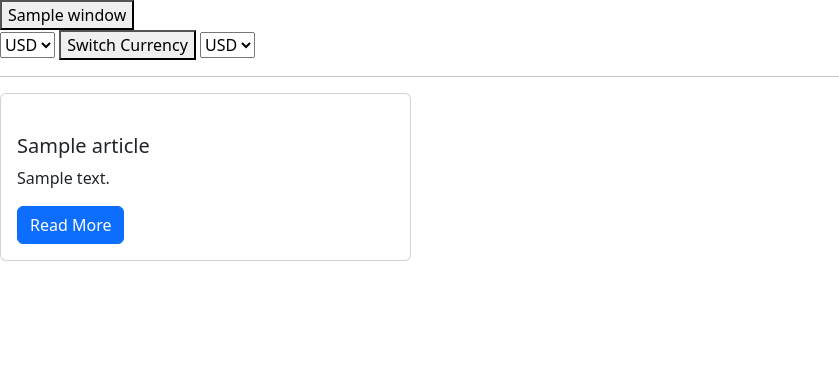
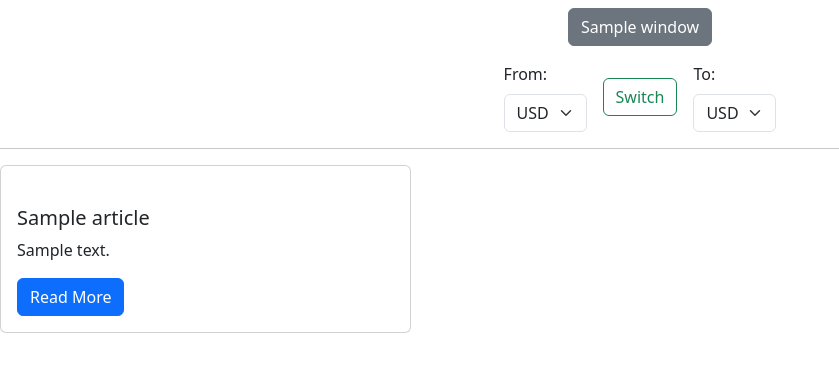
Before and after one commit to KaFkAaAaAaAa/StockInsight, a Django app: template StockInsight/templates/currencies/currency.html in a window 1280 px wide. Shown: the part 156-528 px from the top of the page, without its empty margins (0-839 px from the left). Run offline with Django 5.2, Linux system fonts and the light colour scheme; tables that the repository leaves empty hold one stand-in row (values such as "Sample post"); the template is opened without the code that fills it: values that come from a table or form of the project are taken from there, most other values are stand-ins (such as "Sample title", 1, 10 or a date in 2020); parts of the project's set-up code (start-up, migrations or seed data) failed here and were passed over; some libraries are stand-ins or nearby versions.

Commit message:
updated dashboard by changing buttons' styles

```diff
--- a/StockInsight/portfolio/static/portfolio/style_dashboard.css
+++ b/StockInsight/portfolio/static/portfolio/style_dashboard.css
@@ -4,7 +4,7 @@
 }
 
 .dashboard_chart {
-    width: 75%;
+    width: 65%;
     height: auto;
     margin: 0 auto;
     text-align: center;
--- a/StockInsight/templates/chart.html
+++ b/StockInsight/templates/chart.html
@@ -3,28 +3,44 @@
 <div id="chart">
     <canvas id="stock-chart"></canvas>
 </div>
-
-<!-- Buttons to change window -->
-<div id="window-buttons">
+<div class="d-flex flex-column align-items-center justify-content-center mt-2">
+    <div id="window-buttons" class="d-flex flex-wrap gap-2 mb-3 justify-content-center">
         {% for window in available_windows %}
-        <button onclick="changeWindow('{{ window }}')">{{ window }}</button>
+            <button class="btn btn-secondary" onclick="changeWindow('{{ window }}')">
+                {{ window }}
+            </button>
         {% endfor %}
     </div>
 
-<!-- Select boxes to change currencies and switch button -->
-<div id="currency-selectors">
-    <select id="from-currency" onchange="changeCurrency()">
+    <div id="currency-selectors" class="d-flex align-items-center gap-3 justify-content-center">
+        <div class="form-group">
+            <label for="from-currency" class="form-label">From:</label>
+            <select id="from-currency" class="form-select" onchange="changeCurrency()">
                 {% for currency in available_currencies %}
-            <option value="{{ currency }}" {% if currency == from_currency %} selected="selected"{% endif %}>{{ currency }}</option>
-        {% endfor %}
-    </select>
-    <button onclick="switchCurrency()">Switch Currency</button>
-    <select id="to-currency" onchange="changeCurrency()">
-        {% for currency in available_currencies %}
-            <option value="{{ currency }}" {% if currency == to_currency %} selected="selected"{% endif %}>{{ currency }}</option>
+                    <option value="{{ currency }}" {% if currency == from_currency %} selected="selected"{% endif %}>
+                        {{ currency }}
+                    </option>
                 {% endfor %}
             </select>
         </div>
+
+        <button class="btn btn-outline-success" onclick="switchCurrency()">Switch</button>
+
+        <div class="form-group">
+            <label for="to-currency" class="form-label">To:</label>
+            <select id="to-currency" class="form-select" onchange="changeCurrency()">
+                {% for currency in available_currencies %}
+                    <option value="{{ currency }}" {% if currency == to_currency %} selected="selected"{% endif %}>
+                        {{ currency }}
+                    </option>
+                {% endfor %}
+            </select>
+        </div>
+    </div>
+</div>
+
+
+
 
 {% block javascript %}
     <script>
@@ -201,7 +217,7 @@
                             text: 'Price'
                         },
                         ticks: {
-                        callback: function(value) {
+                            callback: function (value) {
                                 return currencySymbol + value.toFixed(2);
                             }
                         }
@@ -210,7 +226,7 @@
                 plugins: {
                     tooltip: {
                         callbacks: {
-                        label: function(context) {
+                            label: function (context) {
                                 const label = context.dataset.label || '';
                                 const value = context.raw.toFixed(2);
                                 const time = new Date(context.label).toLocaleString();
--- a/StockInsight/templates/header.html
+++ b/StockInsight/templates/header.html
@@ -15,7 +15,7 @@
                  style="width: 300px; height: auto">
         </a>
         <div class="navbar navbar-collapse">
-            <ul class="navbar-nav ms-3 mb-lg-0">
+            <ul class="navbar-nav mx-auto mb-lg-0">
                 <li class="nav-item m-2">
                     <a class="nav-link active" aria-current="page" href="{% url 'dashboard' %}">Dashboard</a>
                 </li>
@@ -24,6 +24,9 @@
                 </li>
                 <li class="nav-item m-2">
                     <a class="nav-link disabled">Market</a>
+                </li>
+                <li class="nav-item m-2">
+                    <a class="nav-link" href="{% url 'post_list' %}">Forum</a>
                 </li>
             </ul>
             <ul class="navbar-nav ms-auto">
```
Lines whose indentation alone changed are shown as unchanged.
